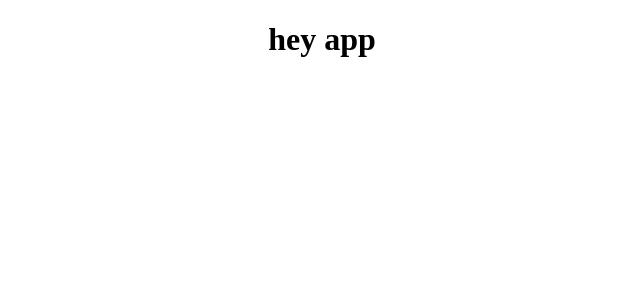
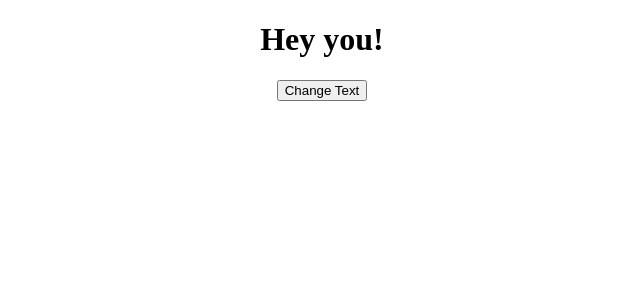
Before and after one commit to szopian/react-app, a React (Create React App) app in the folder my-react-app/: page / in a window 1280 px wide. Shown: the top 300 px of the page, without its empty margins (318-958 px from the left). Built offline with nearby package versions, Linux system fonts and the light colour scheme.

Commit message:
create component

```diff
--- a/my-react-app/src/App.js
+++ b/my-react-app/src/App.js
@@ -1,11 +1,24 @@
+import React, { Component } from "react";
 import "./App.css";
 
-function App() {
-  return (
-    <div className="App">
-      <h1>hey app</h1>
-    </div>
-  );
+class App extends Component {
+  constructor() {
+    super();
+
+    this.state = {
+      string: "Hey you!",
+    };
+  }
+  render() {
+    return (
+      <div className="App">
+        <h1>{this.state.string}</h1>
+        <button onClick={() => this.setState({ string: "Hey me!" })}>
+          Change Text
+        </button>
+      </div>
+    );
+  }
 }
 
 export default App;
```
